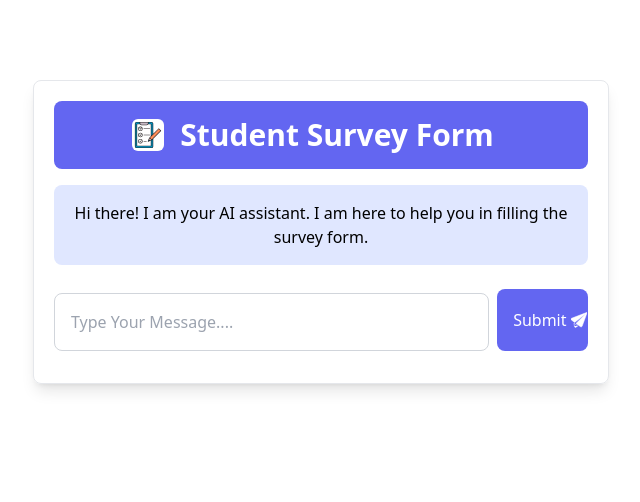
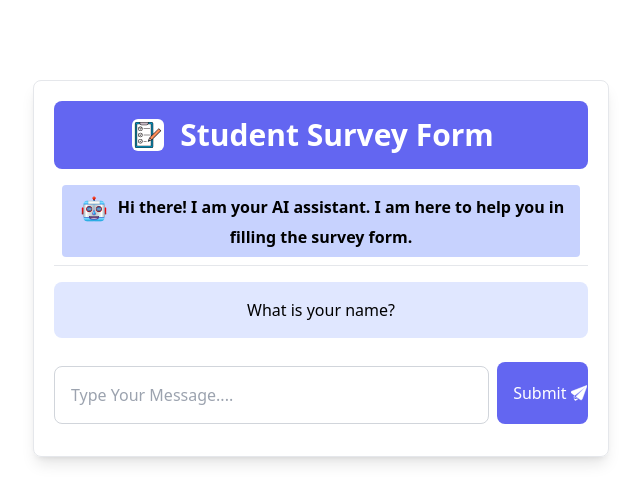
Before and after one commit to Abhinavkulkarni997/SurveyForm, a React (Vite) app: page / in a window 1280 px wide. Shown: the top 502 px of the page, without its empty margins (319-959 px from the left). Built offline with nearby package versions, Linux system fonts and the light colour scheme.

Commit message:
new files and features added

```diff
--- a/src/components/SurveyForm.jsx
+++ b/src/components/SurveyForm.jsx
@@ -1,4 +1,4 @@
-import React,{useState} from 'react'
+import React,{useEffect, useState} from 'react'
 import Send from '../assets/images/SubmitButton/send-symbol-svgrepo-com.svg';
 import Survey from '../assets/images/Heading/survey-rating-feedback-svgrepo-com.svg';
 import Robot from '../assets/images/Body/robot-svgrepo-com.svg';
@@ -102,8 +102,14 @@ if(currentQuestionIndex<SurveyData.length-1){
 }
 
 
+}
+useEffect(()=>{
+  if(currentQuestionIndex===0){
+    setMessagesHistory([{question:SurveyData[0].question, answer:""}]);
+    setCurrentQuestionIndex(1)
+  }
+},[])
 
-}
 
 
 
@@ -125,9 +131,11 @@ if(currentQuestionIndex<SurveyData.length-1){
       <div className='space-y-4 mb-4'>
         {messageHistory.map((chat,index)=>(
           <div key={index} className='my-2 p-2 border-b'>
-            <div className='font-bold p-2 bg-indigo-200 rounded'><img src={Robot} alt="Robot" className='inline-flex w-8 h-8 mr-2' />{chat.question}</div>
-            <div className='bg-indigo-100 p-2 rounded gap-2'>{chat.options}</div>
-            <div className='font-bold p-2 bg-indigo-200 rounded text-left mt-2'><img src={User} alt="User" className='inline-flex w-8 h-8 mr-2 bg-blue-500 rounded-full' />{chat.answer}</div>
+            <div className='font-bold p-2 bg-indigo-200 rounded '><img src={Robot} alt="Robot" className='inline-flex w-8 h-8 mr-2' />{chat.question}</div>
+            {/* <div className='bg-indigo-100 p-2 rounded gap-2'>{chat.options}</div> */}
+            {chat.answer && (
+              <div className='font-bold p-2 bg-indigo-200 rounded text-left mt-2'><img src={User} alt="User" className='inline-flex w-8 h-8 mr-2 bg-blue-500 rounded-full' />{chat.answer}</div>
+            )}
           </div>
         ))}
       </div>
```
